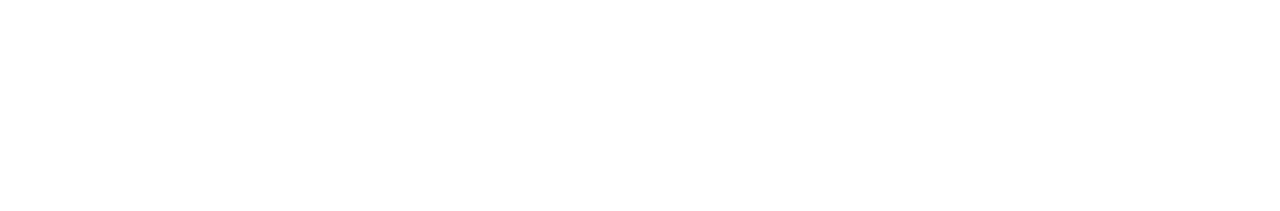
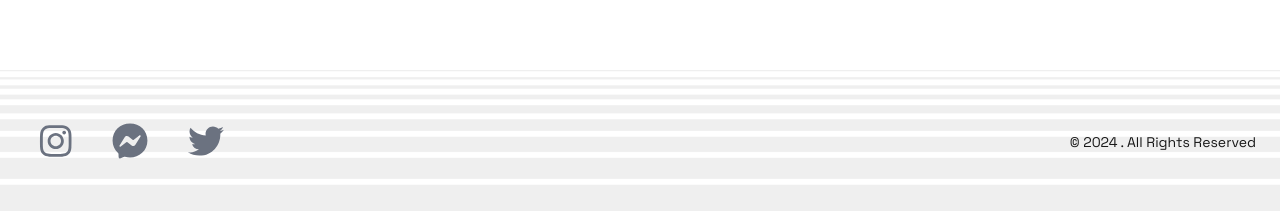
Before and after one commit to redaAssemghor/portfolio, a React (Vite) app: page /contact in a window 1280 px wide. Shown: the part 1504-1715 px from the top of the page. Before the commit the page ends 1414 px from the top, so only its background shows below. Built offline with nearby package versions, Linux system fonts and the light colour scheme.

Commit message:
contact footer

```diff
--- a/src/components/Navbar.jsx
+++ b/src/components/Navbar.jsx
@@ -118,7 +118,7 @@
               href="/"
             >
               <img
-                className="h-20 md:h-[160px] lg:translate-y-1 rotate-[45deg] scale-x-[-1] rounded-full"
+                className="h-20 md:h-[210px] lg:translate-y-1 rotate-[45deg] scale-x-[-1] rounded-full"
                 src="/pic.png"
                 alt="Logo"
               />
--- a/src/pages/Contact.jsx
+++ b/src/pages/Contact.jsx
@@ -10,6 +10,7 @@
 import BlurryCursor from "../components/Cursor";
 import Navbar from "../components/Navbar";
 import ScrollUpButton from "../components/ScrollUpButton";
+import Footer from "../components/Footer";
 
 gsap.registerPlugin(ScrollTrigger);
 
@@ -131,9 +132,10 @@
   };
 
   return (
+    <div>
+      <Navbar />
       <main ref={ref} id="contact">
         <ScrollUpButton onHoverChange={handleHoverChange} />
-      <Navbar />
         <BlurryCursor isHovered={isHovered} />
         <Helmet>
           <title>Contact | Reda Assemghor,developer&designer</title>
@@ -287,6 +289,9 @@
           <h1 className="lg:text-2xl font-light">SEND ME A MESSAGE</h1>
         </div>
       </main>
+
+      <Footer onHoverChange={handleHoverChange} />
+    </div>
   );
 }
 
```
Also changed, not shown: public/pic.png. Lines whose indentation alone changed are shown as unchanged.
